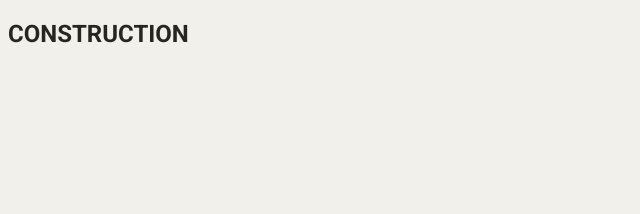
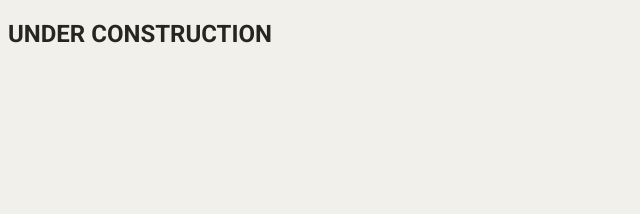
Before and after one commit to jaideng123/jaideng123.github.io, a Jekyll site: the page built from software-engineering.html, in a window 1280 px wide. Shown: the top 214 px of the page, without its empty margins (0-640 px from the left). Built offline with Jekyll 4.4.1, drawn with Linux system fonts in a browser that asks for light colours; nearby versions of some CDN libraries.

Commit message:
Update software-engineering.html

```diff
--- a/software-engineering.html
+++ b/software-engineering.html
@@ -4,5 +4,5 @@ permalink: /software-engineering/
 title: Software Engineering
 ---
 <section class="software-eng-page">
-    <h1>CONSTRUCTION</h1>
+    <h1>UNDER CONSTRUCTION</h1>
 </section>
```
